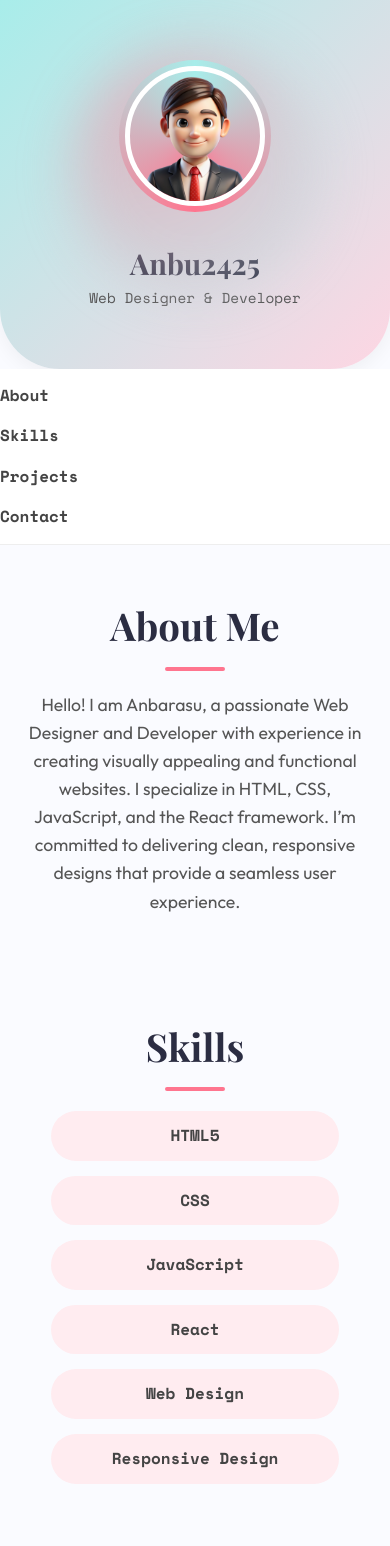
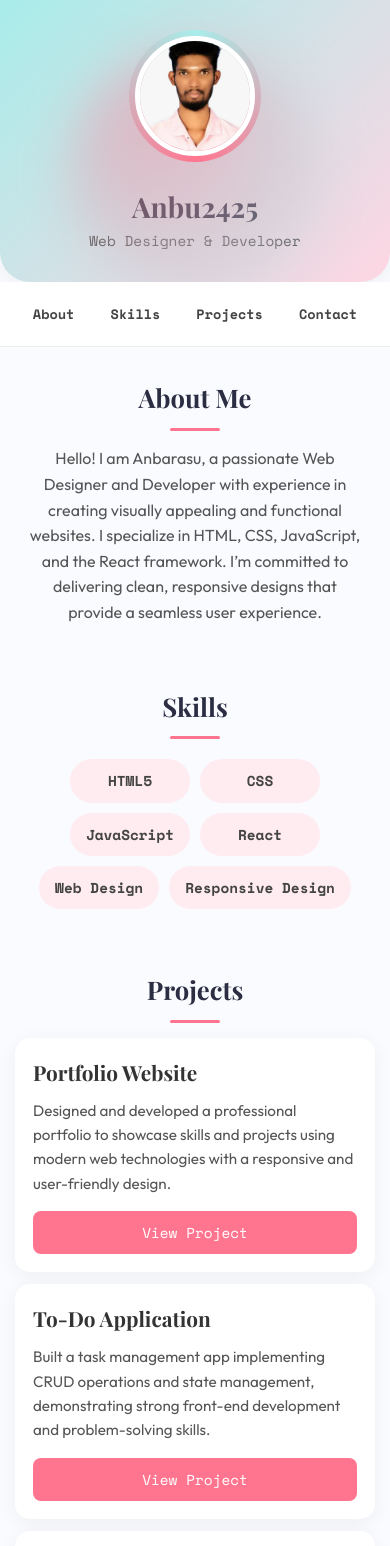
Before and after one commit to luv2425/abu-portfolio, a plain HTML site: page index.html in a window 390 px wide. Shown: the top 1546 px of the page. Drawn offline with nearby package versions, Linux system fonts and the light colour scheme.

Commit message:
mobile view update

```diff
--- a/index.html
+++ b/index.html
@@ -14,6 +14,7 @@
       margin: 0;
       padding: 0;
       box-sizing: border-box;
+      -webkit-tap-highlight-color: rgba(255, 117, 143, 0.2);
     }
 
     body {
@@ -21,6 +22,13 @@
       background: #fafbff;
       color: #333;
       line-height: 1.6;
+      -webkit-font-smoothing: antialiased;
+      -moz-osx-font-smoothing: grayscale;
+    }
+
+    img {
+      max-width: 100%;
+      height: auto;
     }
 
     /* HEADER */
@@ -95,7 +103,7 @@
       justify-content: center;
       flex-wrap: wrap;
       gap: 25px;
-      padding: 14px 0;
+      padding: 14px 10px;
       background: white;
       position: sticky;
       top: 0;
@@ -106,11 +114,21 @@
       text-decoration: none;
       font-weight: bold;
       color: #444;
-      transition: color 0.3s;
+      transition: color 0.3s, transform 0.2s;
       font-family: 'Space Mono', monospace;
+      padding: 8px 12px;
+      border-radius: 6px;
+      min-height: 44px;
+      display: flex;
+      align-items: center;
+      justify-content: center;
     }
     nav a:hover {
       color:brown;
+      transform: translateY(-2px);
+    }
+    nav a:active {
+      transform: translateY(0);
     }
     nav a.active {
       border-bottom: 3px solid #ff758f;
@@ -221,6 +239,7 @@
       opacity: 0;
       pointer-events: none;
       transition: opacity 250ms ease;
+      overflow-y: auto;
     }
     .modal-backdrop.is-open {
       opacity: 1;
@@ -301,6 +320,19 @@
       margin: 10px 0;
       font-family: 'Outfit', sans-serif;
     }
+    .contact a {
+      color: #ff758f;
+      text-decoration: none;
+      font-weight: bold;
+      transition: color 0.3s;
+      padding: 4px 8px;
+      display: inline-block;
+      border-radius: 4px;
+    }
+    .contact a:hover {
+      color: #e05b73;
+      text-decoration: underline;
+    }
 
     /* FOOTER */
     footer {
@@ -321,20 +353,194 @@
     @media (max-width: 1024px) {
       header h1 { font-size: 2.5rem; }
       section { padding: 50px 15px; }
+      h2 { font-size: 2rem; }
     }
 
     @media (max-width: 768px) {
+      header {
+        padding: 40px 20px;
+        border-bottom-left-radius: 40px;
+        border-bottom-right-radius: 40px;
+      }
       header h1 { font-size: 2rem; }
       header img { width: 140px; height: 140px; }
-      nav { gap: 15px; }
+
+      nav {
+        gap: 15px;
+        padding: 12px 15px;
+      }
+      nav a {
+        font-size: 0.95rem;
+      }
+
+      section {
+        padding: 40px 15px;
+      }
+
+      h2 { font-size: 1.8rem; }
+
+      .project-card {
+        padding: 20px;
+        margin-top: 15px;
+      }
+
+      .modal {
+        max-width: 95%;
+      }
     }
 
     @media (max-width: 480px) {
-      header h1 { font-size: 1.8rem; }
+      header {
+        padding: 30px 15px;
+        border-bottom-left-radius: 30px;
+        border-bottom-right-radius: 30px;
+      }
+
+      header h1 {
+        font-size: 1.75rem;
+        margin-top: 15px;
+      }
+
       header p { font-size: 0.9rem; }
-      .skills ul { flex-direction: column; align-items: center; }
-      .skills li { width: 80%; text-align: center; }
-      nav { flex-direction: column; }
+
+      header img {
+        width: 120px;
+        height: 120px;
+      }
+
+      nav {
+        flex-direction: row;
+        gap: 12px;
+        padding: 10px;
+        font-size: 0.85rem;
+      }
+
+      nav a {
+        font-size: 0.85rem;
+        padding: 8px 12px;
+      }
+
+      section {
+        padding: 30px 15px;
+      }
+
+      h2 {
+        font-size: 1.6rem;
+        margin-bottom: 15px;
+      }
+
+      h2::after {
+        width: 50px;
+        height: 3px;
+      }
+
+      .about p {
+        font-size: 1rem;
+        padding: 0 10px;
+      }
+
+      .skills ul {
+        gap: 10px;
+      }
+
+      .skills li {
+        padding: 10px 16px;
+        font-size: 0.9rem;
+        width: auto;
+        min-width: 120px;
+        text-align: center;
+      }
+
+      .project-card {
+        padding: 18px;
+        margin-top: 12px;
+        border-radius: 15px;
+      }
+
+      .project-card h3 {
+        font-size: 1.3rem;
+      }
+
+      .project-card p {
+        font-size: 0.95rem;
+        line-height: 1.6;
+      }
+
+      .project-card a {
+        padding: 10px 18px;
+        font-size: 0.9rem;
+        display: block;
+        text-align: center;
+        margin-top: 15px;
+      }
+
+      .modal {
+        max-width: 95%;
+        margin: 10px;
+      }
+
+      .modal-header {
+        padding: 15px 18px;
+      }
+
+      .modal-title {
+        font-size: 1.3rem;
+      }
+
+      .modal-body {
+        padding: 18px;
+        font-size: 0.95rem;
+      }
+
+      .modal-body h4 {
+        font-size: 1.1rem;
+        margin-top: 15px;
+      }
+
+      .tag-list li {
+        padding: 6px 12px;
+        font-size: 0.85rem;
+      }
+
+      .contact p {
+        font-size: 0.95rem;
+        padding: 0 10px;
+        word-break: break-word;
+      }
+
+      .contact a {
+        word-break: break-all;
+      }
+
+      footer {
+        padding: 20px 15px;
+        font-size: 0.85rem;
+      }
+    }
+
+    /* Extra small devices */
+    @media (max-width: 360px) {
+      header h1 { font-size: 1.5rem; }
+
+      nav {
+        gap: 8px;
+      }
+
+      nav a {
+        font-size: 0.8rem;
+        padding: 6px 10px;
+      }
+
+      h2 { font-size: 1.4rem; }
+
+      .skills li {
+        min-width: 100px;
+        font-size: 0.85rem;
+      }
+
+      .project-card {
+        padding: 15px;
+      }
     }
   </style>
 </head>
@@ -342,7 +548,7 @@
 
   <header>
     <div class="profile-pic">
-      <img src="image/avatar.png" alt="Anbarasu Profile">
+      <img src="image/my image.jfif" alt="Anbarasu Profile">
     </div>
     <h1>Anbu2425</h1>
     <p>Web Designer & Developer</p>
```
